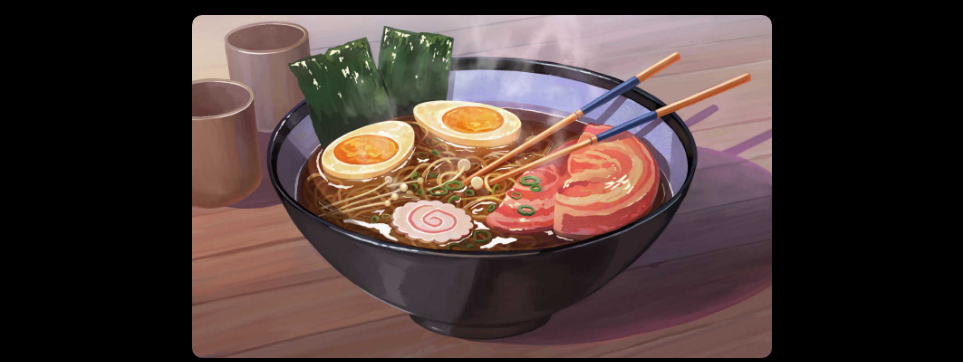
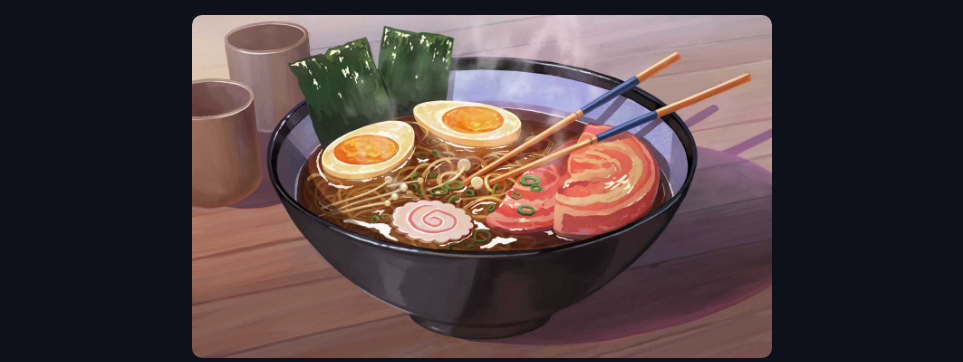
Before and after one commit to petrichorist/buns-recipes, a plain HTML site: page index.html in a window 1280 px wide. Shown: the top 362 px of the page, without its empty margins (158-1121 px from the left). Drawn offline with Linux system fonts and the light colour scheme.

Commit message:
Change background color

```diff
--- a/styles.css
+++ b/styles.css
@@ -9,15 +9,8 @@
   line-height: 30px;
 }
 
-/* body {
-  background-color: black;
-  width: 900px;
-  max-width: 100%;
-  margin: 0 auto;
-} */
-
 body {
-  background-color: black;
+  background-color: #0e111a;
   width: 900px;
   max-width: 100%;
   margin: 0 auto;
@@ -27,40 +20,17 @@ div {
   padding: 0% 1% 0% 1%;
 }
 
-/* img.index-image {
+img.index-image {
   width: 580px;
   max-width: 100%;
   height: auto;
   margin: 15px auto;
   margin-bottom: -5px;
-} */
-
-img.index-image {
-  width: 580px;
-  max-width: 100%;
-  height: auto;
-  margin: 15px auto;
 }
-
-/* .rec-image {
-  display: flex;
-  justify-content: center;
-} */
 
 img.rec-image {
   margin: auto;
 }
-
-/* img {
-  display: block;
-  width: 900px;
-  max-width: 105%;
-  height: auto;
-  margin-left: auto;
-  margin-right: auto;
-  margin-bottom: 30px;
-  border-radius: 10px;
-} */
 
 img {
   display: block;
```
